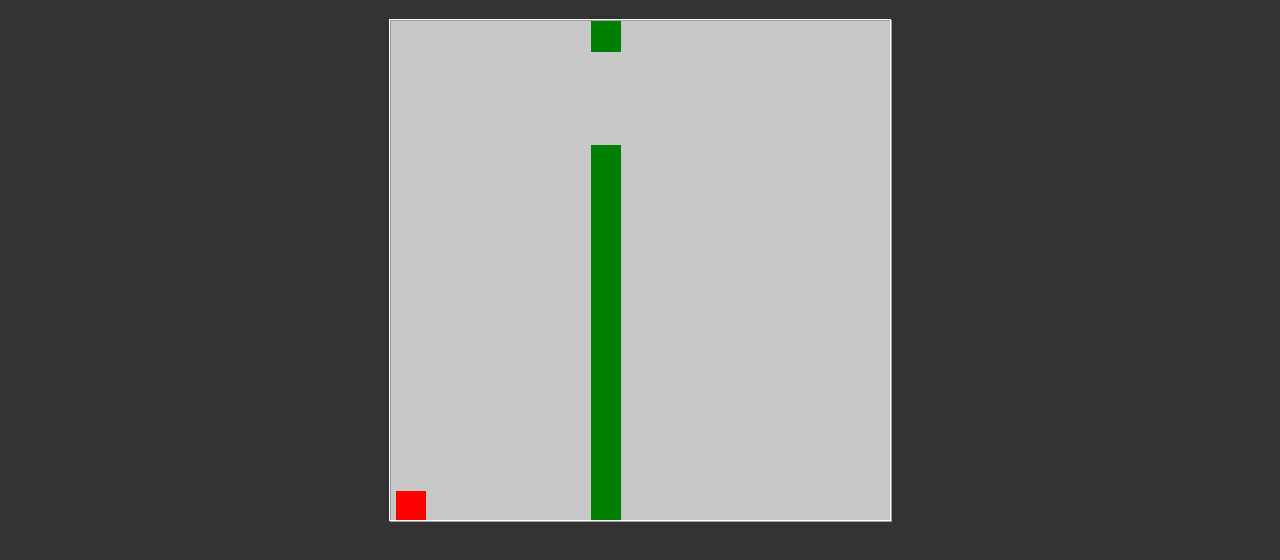
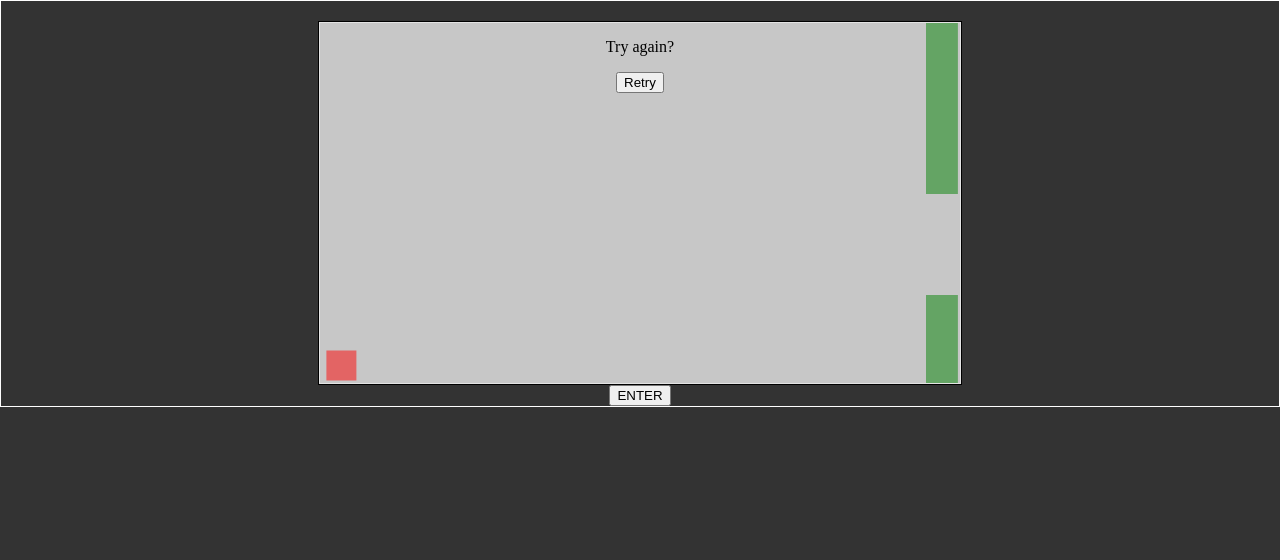
Before and after one commit to TheFuzzyUngulate/Flappy-Block, a website: page index.html in a window 1280 px wide. Drawn offline with Linux system fonts and the light colour scheme.

Commit message:
Finished main game loop, added barriers and retry screen

```diff
--- a/index.html
+++ b/index.html
@@ -1,12 +1,22 @@
 <!DOCTYPE html>
 <html>
+  <meta name="viewport" content="width=device-width, initial-scale=1.0, maximum-scale=1.0, user-scalable=no" />
   <head>
-    <title> Movement Test </title>
+    <title> Flappy Block? </title>
     <link href="/styles.css" type="text/css" rel="stylesheet">
   </head>
   <body>
-    <div class="game-container">
-      <canvas class="game-canvas" width="500" height="500"></canvas>
+    <div class="centerer">
+      <div class="game-screen" width="640" height="360">
+        <div class="game-container">
+          <canvas class="game-canvas" width="640" height="360"></canvas>
+        </div>
+        <div class="game-menu" width="640" height="360">
+          <p>Pause</p>
+          <button class="continue-button"></button>
+        </div>
+      </div>
+      <button class="game-button">ENTER</button>
     </div>
     <!-- Scripts -->
     <script src="/init.js"></script>
--- a/init.js
+++ b/init.js
@@ -1,4 +1,38 @@
+// Javascript won't allow me to use RNG seeds, so here we go...
+// this is from the lovely answer: https://stackoverflow.com/a/47593316
+function sfc32(a, b, c, d) {
+  return function() {
+    a |= 0; b |= 0; c |= 0; d |= 0;
+    let t = (a + b | 0) + d | 0;
+    d = d + 1 | 0;
+    a = b ^ b >>> 9;
+    b = c + (c << 3) | 0;
+    c = (c << 21 | c >>> 11);
+    c = c + t | 0;
+    return (t >>> 0) / 4294967296;
+  }
+}
+
+const seedgen = () => (Math.random()*2**32)>>>0;
+const getRand = sfc32(seedgen(), seedgen(), seedgen(), seedgen());
+
 var keyList = {};
+
+document.getElementsByClassName('game-button')[0].addEventListener('mousedown', (ev) => {
+  keyList['ArrowUp'] = true;
+}, true);
+
+document.getElementsByClassName('game-button')[0].addEventListener('mouseup', (ev) => {
+  keyList['ArrowUp'] = false;
+}, true);
+
+document.getElementsByClassName('game-button')[0].addEventListener('touchstart', (ev) => {
+  keyList['ArrowUp'] = true;
+}, true);
+
+document.getElementsByClassName('game-button')[0].addEventListener('touchend', (ev) => {
+  keyList['ArrowUp'] = false;
+}, true);
 
 document.addEventListener('keydown', (ev) => {
   keyList[ev.key] = true;
@@ -22,14 +56,14 @@ var gameState = {
 
 var gameBoard = {
   canvas: document.getElementsByClassName('game-canvas')[0],
-  get width() {
-    return this.canvas.width;
-  },
-  get height() {
-    return this.canvas.height;
-  },
-  get ctx() {
-    return this.canvas.getContext('2d');
+  width: 0,
+  height: 0,
+  ctx: null,
+  init: function() {
+    this.canvas = document.getElementsByClassName('game-canvas')[0];
+    this.width = this.canvas.width;
+    this.height = this.canvas.height;
+    this.ctx = this.canvas.getContext('2d');
   },
   isCollide: function() {
     var i = 0;
@@ -37,6 +71,8 @@ var gameBoard = {
     var playerRight = player.x + player.width;
     var playerTop = player.y;
     var playerBottom = player.y + player.height;
+
+    if (playerBottom >= gameBoard.height) return true;
 
     for (i = 0; i < gameObstacles.obstacles.length; ++i) {
       var obstacle = gameObstacles.obstacles.at(i);
@@ -81,38 +117,40 @@ var gameBoard = {
 
 var gameObstacles = {
   obstacles: [],
-  speed: 1,
-  baseWidth: 30,
-  minGap: 80,
-  maxGap: 150,
-  minHeight: 30,
-  maxHeight: 70,
+  speed: 0,
+  baseWidth: 0,
+  minGap: 0,
+  maxGap: 0,
+  minHeight: 0,
+  maxHeight: 0,
   prevGenerateTime: 0,
-  generateWaitMilliseconds: 5000,
+  generateWaitMilliseconds: 0,
+  color: "",
   init: function() {
     this.obstacles.splice(0, this.obstacles.length);
     this.speed = 1;
     this.baseWidth = 30;
-    this.minGap = 80;
-    this.maxGap = 150;
-    this.minHeight = 30;
-    this.maxHeight = 70;
+    this.minGap = Math.max(player.height * 2, gameBoard.height * 0.2);
+    this.maxGap = Math.max(player.height * 2, gameBoard.height * 0.4);
+    this.minHeight = gameBoard.height * 0.1;
+    this.maxHeight = gameBoard.height * 0.7;
     this.prevGenerateTime = 0;
-    this.gnerateWaitMilliseconds = 5000;
+    this.generateWaitMilliseconds = 5000;
+    this.color = "green";
   },
   generate: function() {
     elapsed = Date.now() - this.prevGenerateTime;
     if (elapsed > this.generateWaitMilliseconds) {
-      var gap = Math.floor(Math.random() * (this.maxGap - this.minGap + 1) + this.minGap);
-      var height = Math.floor(Math.random() * (this.maxHeight - this.minHeight + 1) + this.minHeight);
-      var width = this.baseWidth + 2 * Math.random();
+      var gap = Math.floor(getRand() * (this.maxGap - this.minGap + 1) + this.minGap);
+      var height = Math.floor(getRand() * (this.maxHeight - this.minHeight + 1) + this.minHeight);
+      var width = this.baseWidth + 2 * getRand();
 
       this.obstacles.push({
         width: width,
         height: height,
         x: gameBoard.width,
         y: 0,
-        color: "green"
+        color: this.color
       });
 
       this.obstacles.push({
@@ -120,7 +158,7 @@ var gameObstacles = {
         height: gameBoard.width - height - gap,
         x: gameBoard.width,
         y: height + gap,
-        color: "green"
+        color: this.color,
       });
 
       this.prevGenerateTime = Date.now();
@@ -144,18 +182,18 @@ var gameObstacles = {
 };
 
 var player = {
-  width: 30,
-  height: 30,
-  x: gameBoard.width / 100,
-  y: gameBoard.height / 2,
+  width: 0,
+  height: 0,
+  x: 0,
+  y: 0,
   gravity: 0,
-  gravitySpeed: 0.5,
-  gravityMin: -5,
-  gravityMax: 3,
-  speedX: 3,
+  gravitySpeed: 0,
+  gravityMin: 0,
+  gravityMax: 0,
+  speedX: 0,
   timeOfLastHop: 0,
-  hopCooldownMilliseconds: 3,
-  color: "red",
+  hopCooldownMilliseconds: 0,
+  color: "",
   init: function() {
     this.width = 30;
     this.height = 30;
@@ -205,15 +243,26 @@ var player = {
 
 async function retryMenu() {
   let myPromise = new Promise((resolve) => {
-    console.log("you suck.. continue? (y/n)");
+    var gameMenu = document.getElementsByClassName('game-menu')[0];
+    var gameMenuMessage = gameMenu.getElementsByTagName('p')[0];
+    var gameMenuButton = gameMenu.getElementsByTagName('button')[0];
+
+    gameMenu.style.zIndex = '1';
+    gameMenuMessage.innerHTML = "Try again?";
+    gameMenuButton.innerHTML = "Retry";
+
+    // set event for button
+    gameMenuButton.addEventListener("click", () => {
+      gameMenu.style.zIndex = '-1';
+      resolve(false);
+    });
+
+    // set event for key
     signalCheck();
     function signalCheck() {
-      if (keyList['y'] == true) {
-        console.log("right on, then!");
+      if (keyList['Enter'] == true) {
+        gameMenu.style.zIndex = '-1';
         resolve(false);
-      } else if (keyList['n'] == true) {
-        console.log("coward...");
-        resolve(true);
       } else {
         setTimeout(signalCheck, 0);
       }
@@ -230,7 +279,7 @@ async function pauseMenu() {
 
 }
 
-(function animate() {
+function animate() {
   function runGame() {
     player.update();
     gameObstacles.update();
@@ -252,9 +301,18 @@ async function pauseMenu() {
           gameState.state = GameStates.RUNNING_GAME;
           player.init();
           gameObstacles.init();
+          seedgen();
           runGame();
         }
       );
       break;
   }
-})();
+}
+
+window.addEventListener('load', () => {
+  gameBoard.init();
+  player.init();
+  gameObstacles.init();
+  seedgen();
+  animate();
+});
--- a/styles.css
+++ b/styles.css
@@ -9,16 +9,41 @@ body {
   overflow: hidden;
 }
 
+.centerer {
+  display: flex;
+  flex-direction: column;
+  align-items: center;
+  border: 1px solid white;
+}
+
 .game-container {
-  position: relative;
-  width: 500px;
-  height: 500px;
-  margin: 0 auto;
-  margin-top: 20px;
-  outline: 1px solid #fff;
+  text-align: center;
+  border: 1px solid #fff;
+  display: grid;
+  grid-row-start: 1;
+  grid-column-start: 1;
+  z-index: 0;
+}
+
+.game-menu {
+  grid-row-start: 1;
+  grid-column-start: 1;
+  z-index: -1;
+  display: flex;
+  flex-direction: column;
+  align-items: center;
+  background-color: rgb(200, 200, 200, 0.5);
 }
 
 .game-canvas {
+  grid-row: 1;
+  grid-column: 1;
   background-color: rgb(200, 200, 200);
-  border: 1px solid rgb(160, 160, 160);
 }
+
+.game-screen {
+  margin-top: 20px;
+  overflow: overlay;
+  display: grid;
+  border: 1px solid black;
+}
```
Also changed, not shown: server.js (+9 -0 lines), favicon (1).ico (added).
